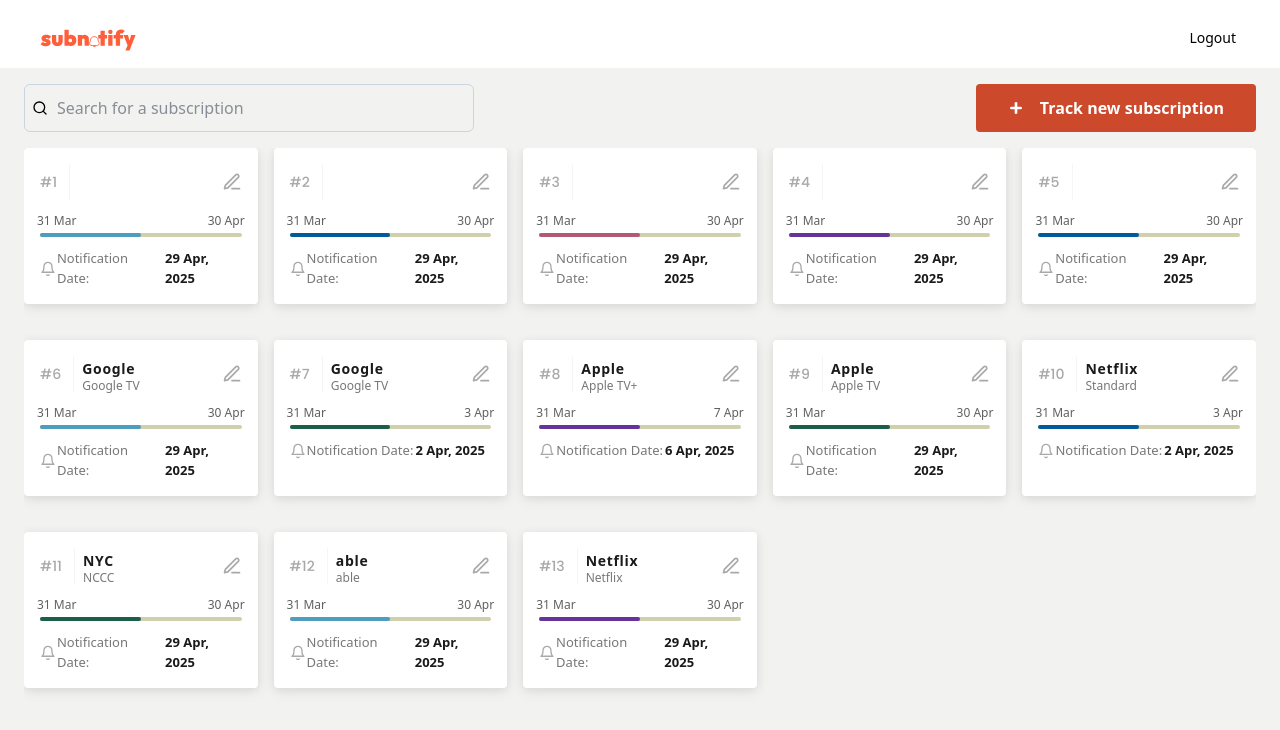
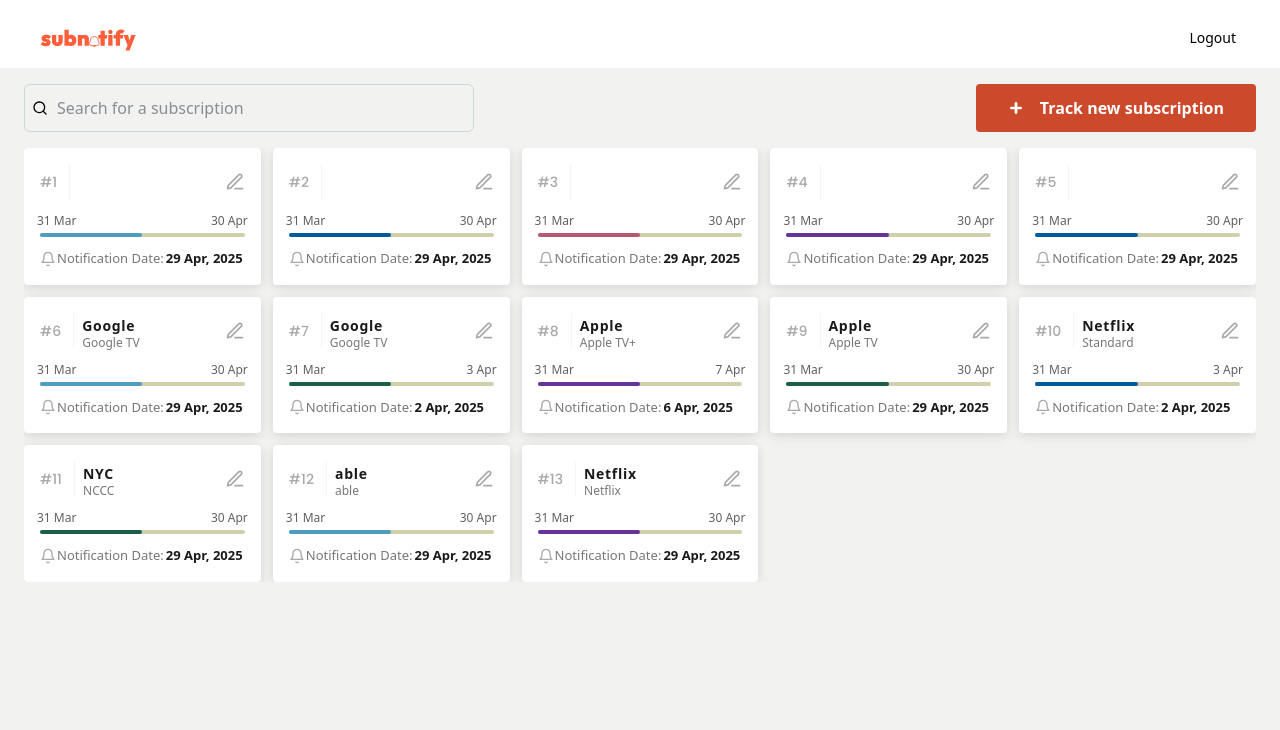
Before and after one commit to HayBeeCoder/subnotify, a Vue app: page /dashboard in a window 1280 px wide. Shown: the top 730 px of the page. Built offline with nearby package versions, Linux system fonts and the light colour scheme; no server answers.

Commit message:
[fix] adjust vertical spacing between cards

```diff
--- a/src/components/DashboardCards/DashboardCard.vue
+++ b/src/components/DashboardCards/DashboardCard.vue
@@ -16,7 +16,7 @@ defineProps<{
 
 <template>
   <!--:style="{ borderColor: color.pastel }" -->
-  <li class="mb-5 bg-white p-4 rounded-[4px] cursor-pointer hover:scale-105 hover:ease-linear ease-linear duration-300"
+  <li class=" bg-white p-4 rounded-[4px] cursor-pointer hover:scale-105 hover:ease-linear ease-linear duration-300"
   >
     <div class="flex gap-3 items-center">
       <span class="font-medium text-sm text-[#A9A9A9] font-poppins"> #{{ index + 1 }} </span>
--- a/src/components/DashboardCards/DashboardCards.vue
+++ b/src/components/DashboardCards/DashboardCards.vue
@@ -166,7 +166,7 @@ function generateRandomItem() {
     <p v-if="!cards.length" class="italic text-center text-sm"> No subscriptions added yet!</p>
     <!-- <div v-if="status == SUCCESS"> -->
     <div class="overflow-x-hidden max-w-full">
-      <ul  class="max-w-full grid gap-4
+      <ul  class="max-w-full grid gap-3
               grid-cols-1
               sm:grid-cols-2
               md:grid-cols-3
```
